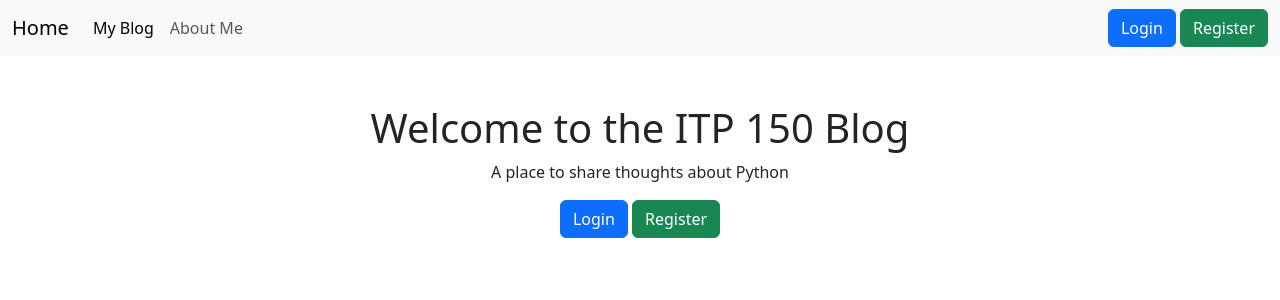
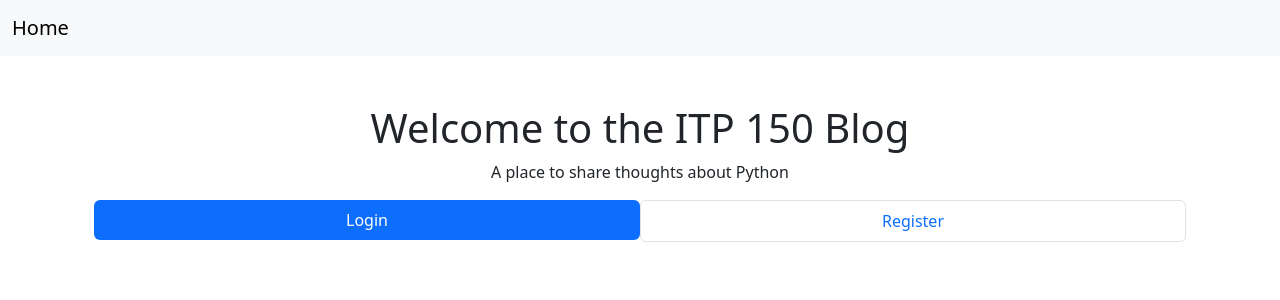
Before and after one commit to jackiedallas/django-blog-website, a Django app: page / in a window 1280 px wide. Shown: the top 300 px of the page. Run offline with Django 5.2, Linux system fonts and the light colour scheme.

Commit message:
hid navbar from unauthenticated users

```diff
--- a/blog_website/blog/templates/blog/base.html
+++ b/blog_website/blog/templates/blog/base.html
@@ -12,9 +12,11 @@
 </head>
 <body>
     <!-- Navbar -->
+
     <nav class="navbar navbar-expand-lg navbar-light bg-light">
         <div class="container-fluid">
             <a class="navbar-brand" href="{% url 'landing' %}">Home</a>
+            {% if user.is_authenticated %}
                 <div class="navbar-collapse" id="navbarSupportedContent">
                     <ul class="navbar-nav me-auto mb-2 mb-lg-0">
                         <li class="nav-item">
@@ -25,23 +27,16 @@
                         </li>
                     </ul>
                 </div>
-
-
-
                 <div class="ml-auto">
-                {% if user.is_authenticated %}
-                    <!-- <span>Welcome, {{ user.username }}</span> -->
                     <form method="post" action="{% url 'logout' %}" style="display: inline;">
                         {% csrf_token %}
                         <button type="submit" class="btn btn-danger">Logout</button>
                     </form>
-                {% else %}
-                    <a href="{% url 'login' %}" class="btn btn-primary">Login</a>
-                    <a href="{% url 'register' %}" class="btn btn-success">Register</a>
+                </div>
             {% endif %}
         </div>
-        </div>
     </nav>
+
 
     <div class="container mt-4">
         {% block content %}{% endblock %}
--- a/blog_website/blog/templates/blog/landing.html
+++ b/blog_website/blog/templates/blog/landing.html
@@ -5,7 +5,13 @@
     <h1>Welcome to the ITP 150 Blog</h1>
     <p>A place to share thoughts about Python</p>
 
-    <a href="{% url 'login' %}" class="btn btn-primary">Login</a>
-    <a href="{% url 'register' %}" class="btn btn-success">Register</a>
+    <ul class="nav nav-pills nav-justified mb-3" role="tablist" id="ex1">
+        <li class="nav-item" role="presentation">
+            <a href="{% url 'login' %}" class="nav-link active" id="tab-login" data-mdb-pill-init role="tab" aria-controls="pills-login" aria-selected="true">Login</a>
+        </li>
+        <li class="nav-item" role="presentation">
+            <a href="{% url 'register' %}" class="nav-link border" id="tab-register" data-mdb-pill-init role="tab" aria-controls="pills-register" aria-selected="false">Register</a>
+        </li>
+    </ul>
 </div>
 {% endblock %}
```
Also changed, not shown: blog_website/blog/static/blog/css/styles.css (added), blog_website/blog/static/readme.md (added). Lines whose indentation alone changed are shown as unchanged.
